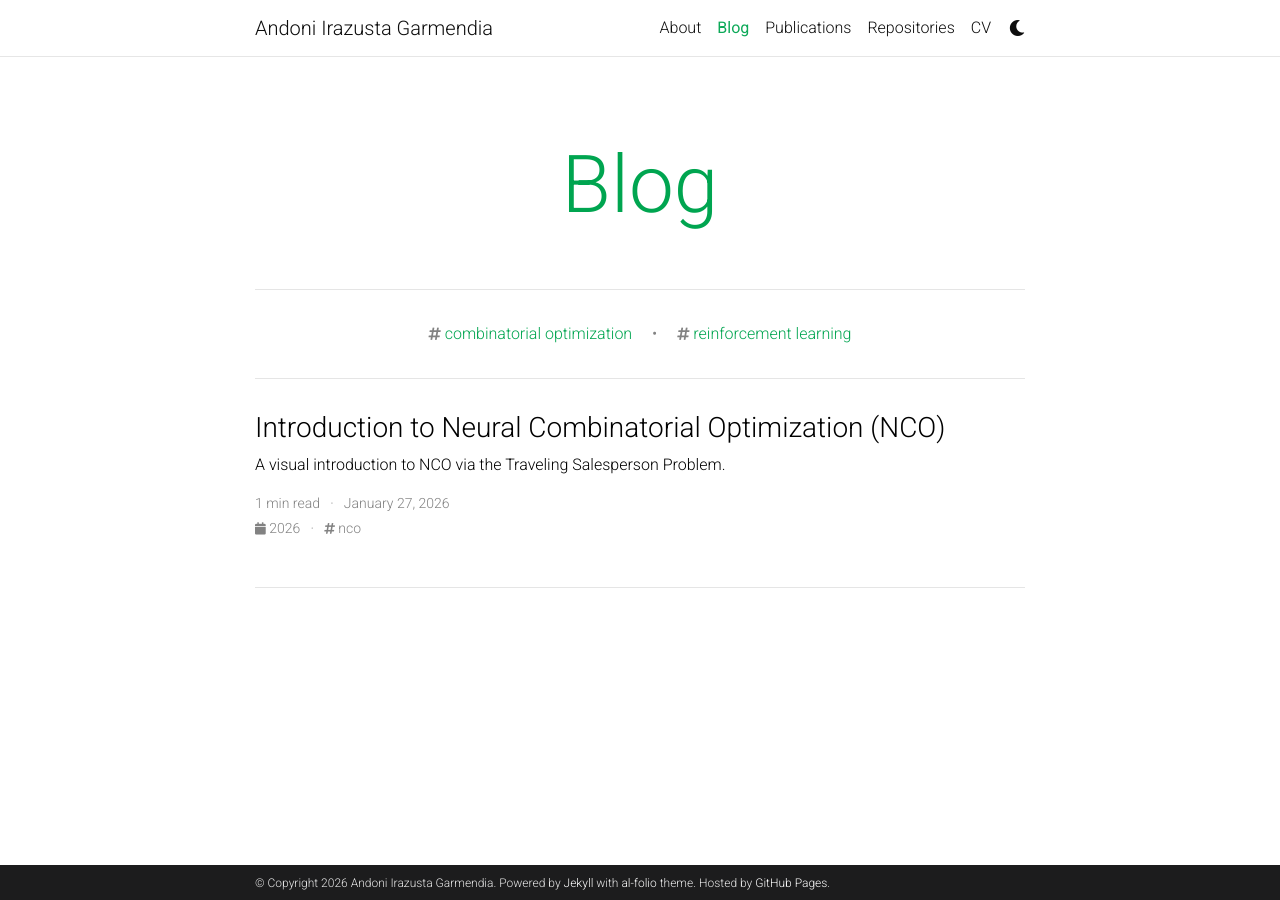
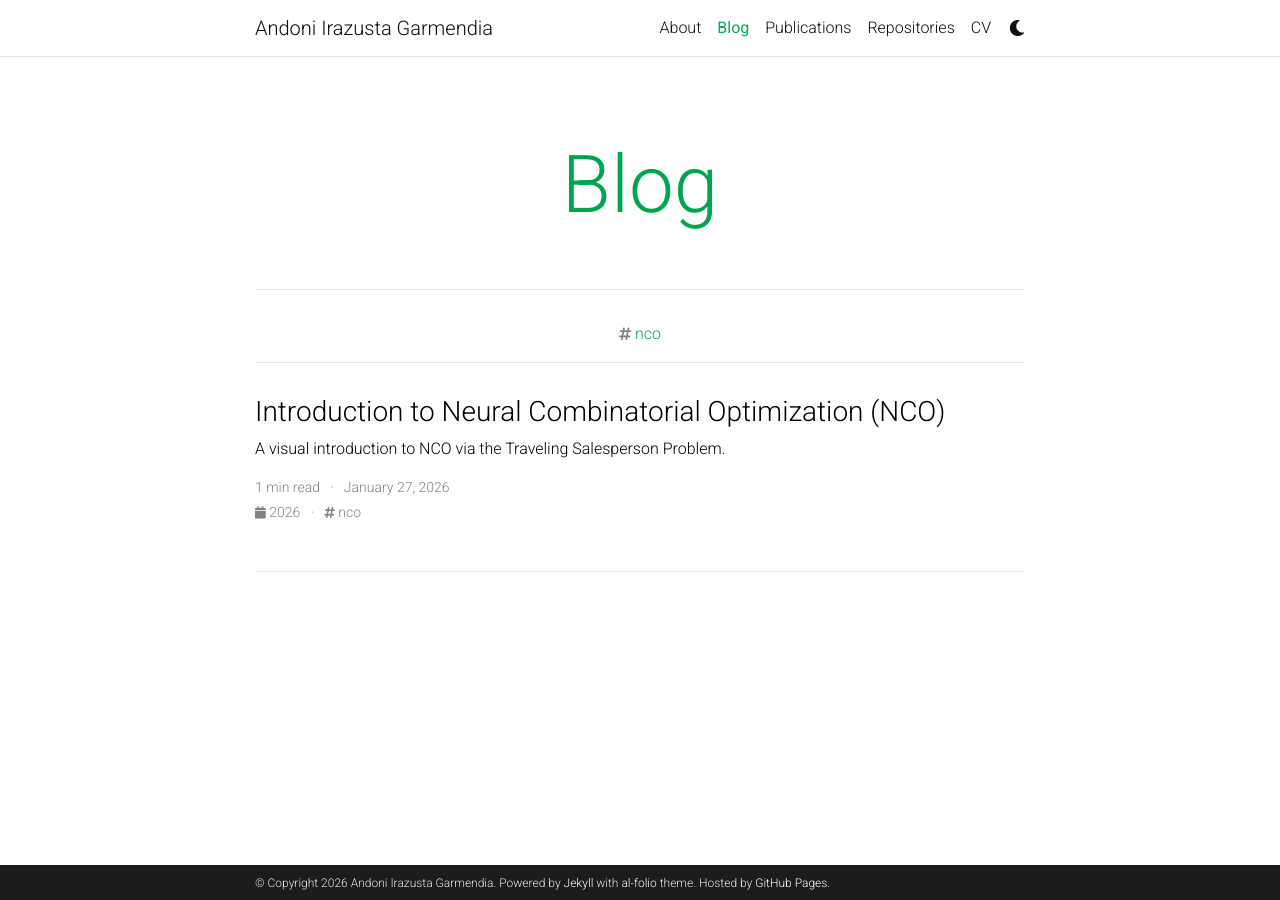
Before and after one commit to TheLeprechaun25/TheLeprechaun25.github.io, a Jekyll site: the page built from blog/index.html, in a window 1280 px wide. Built offline with Jekyll 4.4.1, drawn with Linux system fonts in a browser that asks for light colours; the list of posts is cut into pages by our own code; comment, search, counter and statistics services are not loaded; a style sheet for code colours, icons or effects is not loaded.

Commit message:
Update _config.yml

```diff
--- a/_config.yml
+++ b/_config.yml
@@ -257,7 +257,7 @@ jekyll-archives:
     tag: '/blog/tag/:name/'
     category: '/blog/category/:name/'
 
-display_tags: ['combinatorial optimization', 'reinforcement learning'] # this tags will be dispalyed on the front page of your blog example: ['formatting', 'images', 'links', 'math', 'code']
+display_tags: ['nco'] # this tags will be dispalyed on the front page of your blog example: ['formatting', 'images', 'links', 'math', 'code']
 
 # -----------------------------------------------------------------------------
 # Jekyll Scholar
```
